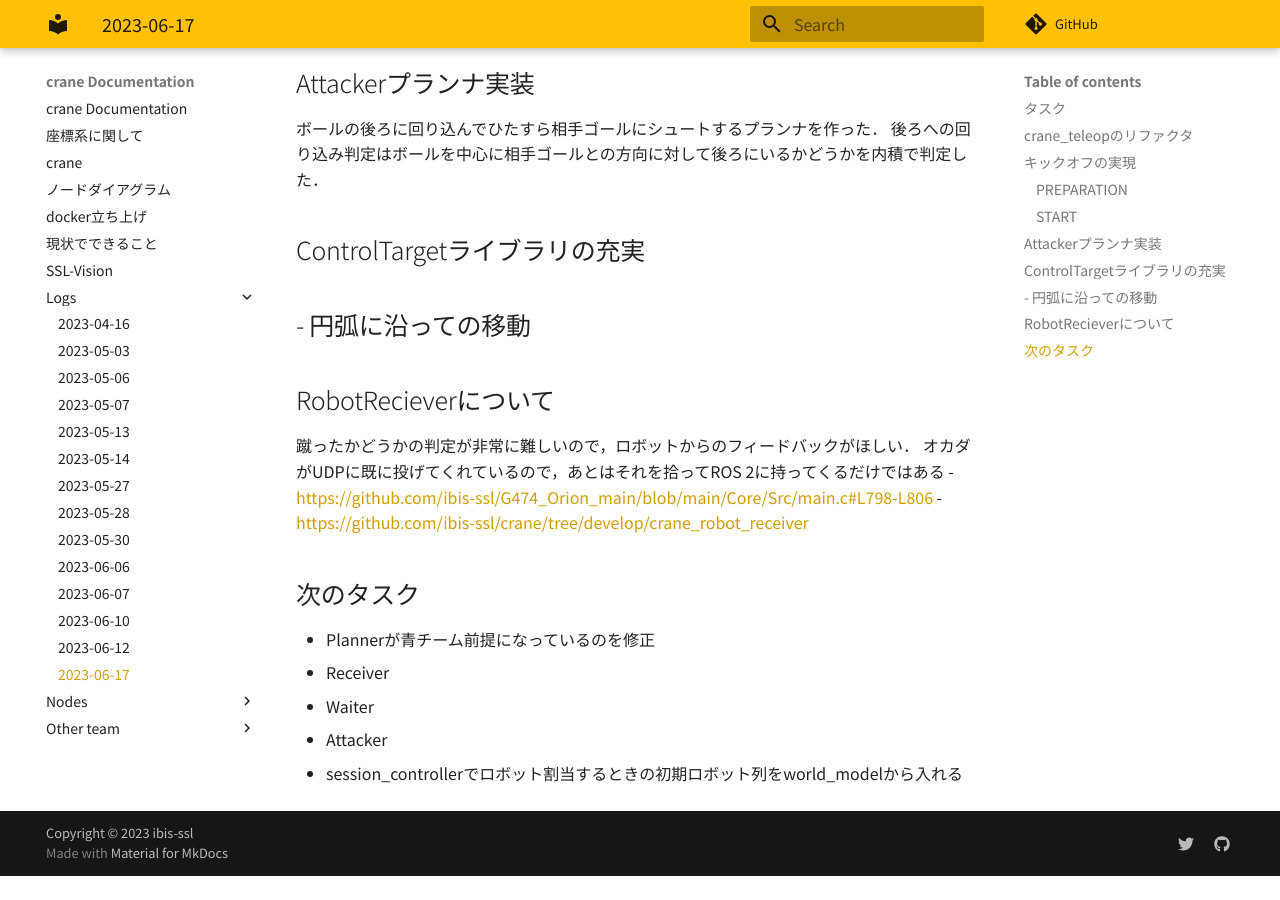
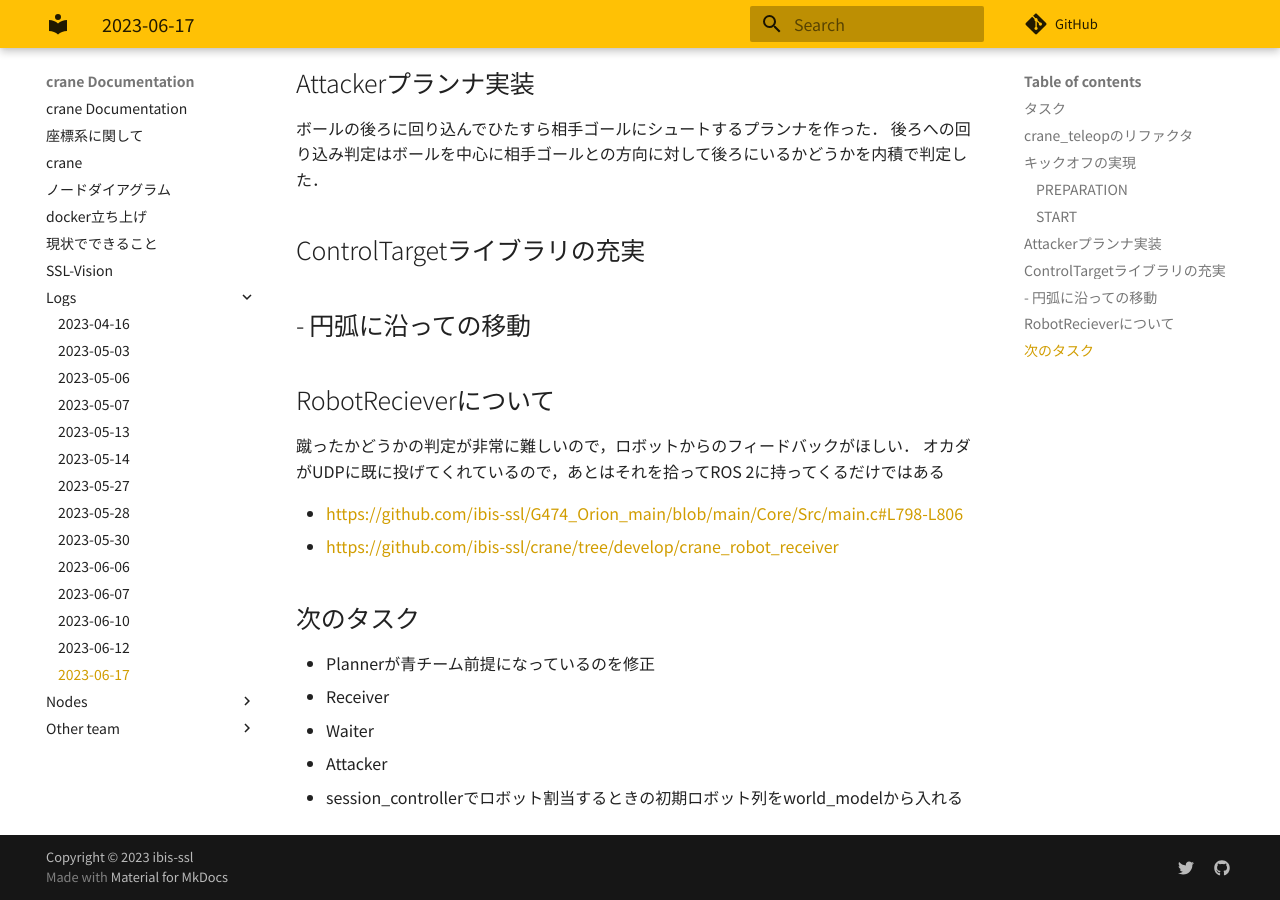
Before and after one commit to ibis-ssl/ibis_documentation, an MkDocs documentation site: the page built from docs/logs/2023-06-17.md, in a window 1280 px wide and 900 px high, scrolled down 816 px. Built offline with MkDocs 1.6.1 and Material for MkDocs 9.7.7, drawn with Linux system fonts in a browser that asks for light colours; nearby versions of some CDN libraries; some web fonts are replaced; comment, search, counter and statistics services are not loaded; before the commit the page ends 1692 px from its top, so only the background shows below that.

Commit message:
🔄 synced local 'docs' with remote 'docs'

```diff
--- a/docs/logs/2023-06-17.md
+++ b/docs/logs/2023-06-17.md
@@ -17,9 +17,11 @@
 ## キックオフの実現
 
 ### PREPARATION
+
 - kickoffプランナで布陣につく
 
 ### START
+
 - ATTACKERプランナを割り当て
 
 ## Attackerプランナ実装
@@ -28,6 +30,7 @@
 後ろへの回り込み判定はボールを中心に相手ゴールとの方向に対して後ろにいるかどうかを内積で判定した．
 
 ## ControlTargetライブラリの充実
+
 - 円弧に沿っての移動
 -
 
@@ -35,8 +38,9 @@
 
 蹴ったかどうかの判定が非常に難しいので，ロボットからのフィードバックがほしい．
 オカダがUDPに既に投げてくれているので，あとはそれを拾ってROS 2に持ってくるだけではある
-- https://github.com/ibis-ssl/G474_Orion_main/blob/main/Core/Src/main.c#L798-L806
-- https://github.com/ibis-ssl/crane/tree/develop/crane_robot_receiver
+
+- <https://github.com/ibis-ssl/G474_Orion_main/blob/main/Core/Src/main.c#L798-L806>
+- <https://github.com/ibis-ssl/crane/tree/develop/crane_robot_receiver>
 
 ## 次のタスク
 
```
